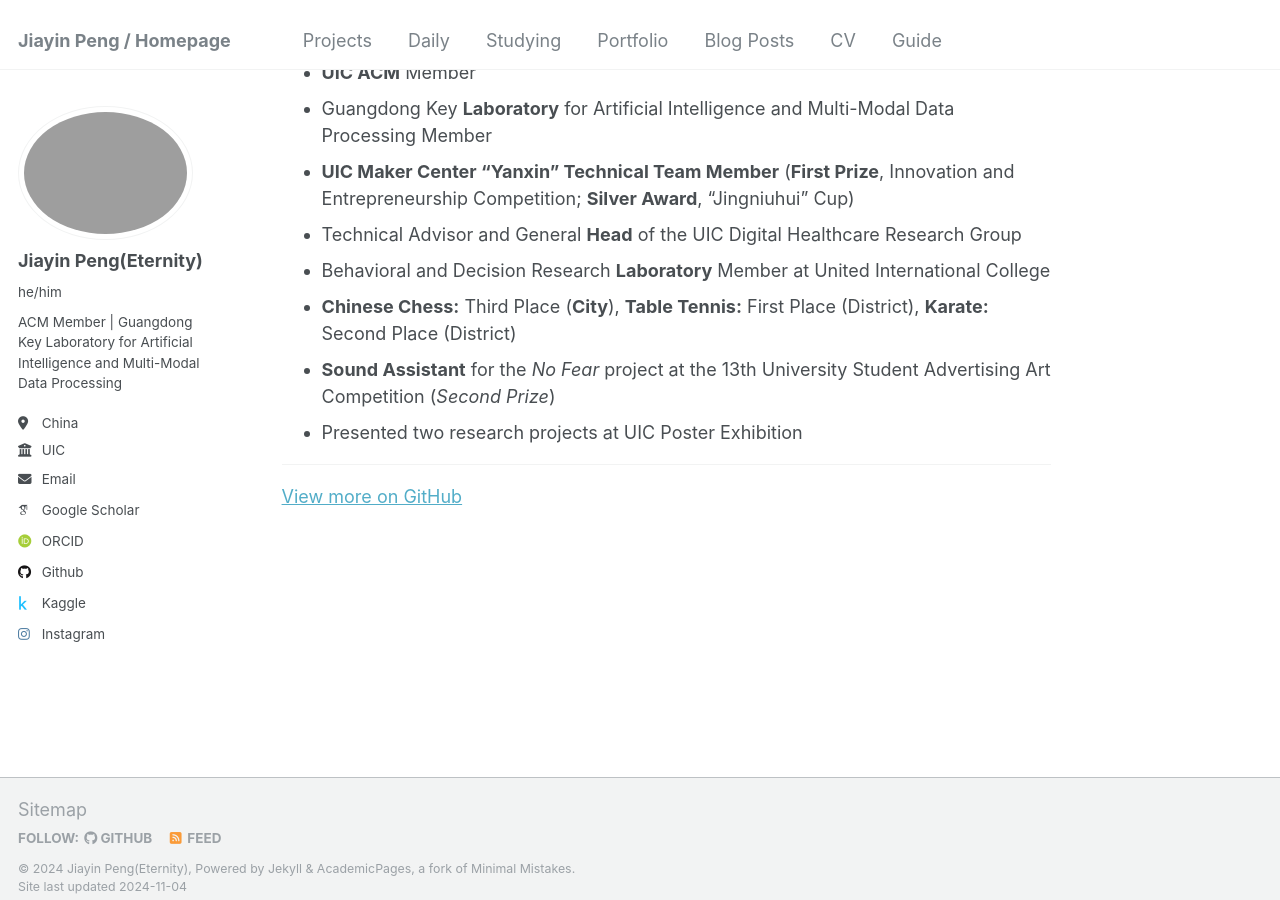
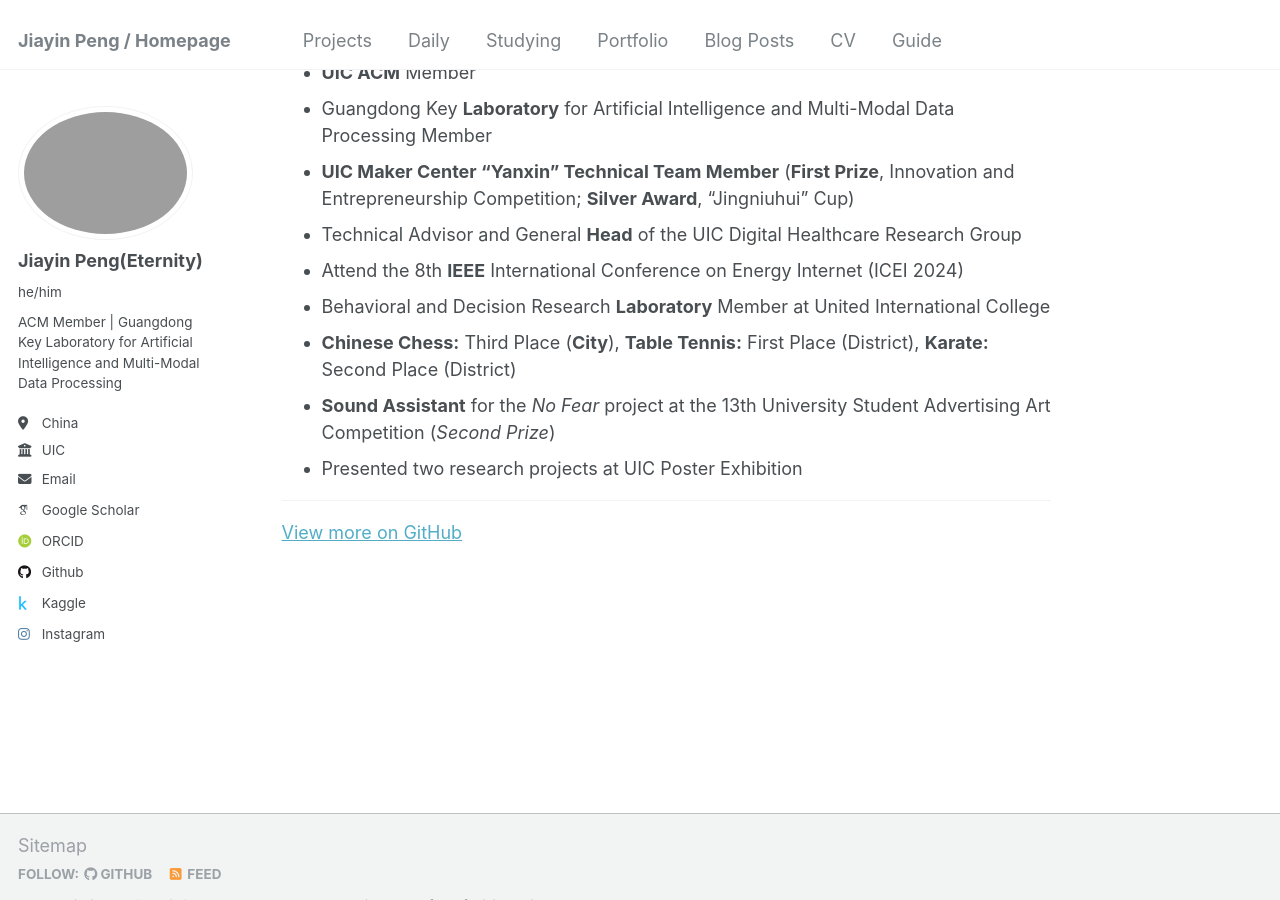
Before and after one commit to EternityPeng/eternitypeng.github.io, a Jekyll site: the page built from _pages/about.md, in a window 1280 px wide and 900 px high, scrolled down 4048 px. Built offline with Jekyll 4.4.1, drawn with Linux system fonts in a browser that asks for light colours; some web fonts are replaced.

Commit message:
update IEEE info

```diff
--- a/_pages/about.md
+++ b/_pages/about.md
@@ -123,6 +123,7 @@ redirect_from:
 - Guangdong Key **Laboratory** for Artificial Intelligence and Multi-Modal Data Processing Member
 - **UIC Maker Center "Yanxin" Technical Team Member** (**First Prize**, Innovation and Entrepreneurship Competition; **Silver Award**, "Jingniuhui" Cup)
 - Technical Advisor and General **Head** of the UIC Digital Healthcare Research Group
+- Attend the 8th **IEEE** International Conference on Energy Internet (ICEI 2024)
 - Behavioral and Decision Research **Laboratory** Member at United International College
 - **Chinese Chess:** Third Place (**City**), **Table Tennis:** First Place (District), **Karate:** Second Place (District)
 - **Sound Assistant** for the *No Fear* project at the 13th University Student Advertising Art Competition (*Second Prize*)
```
